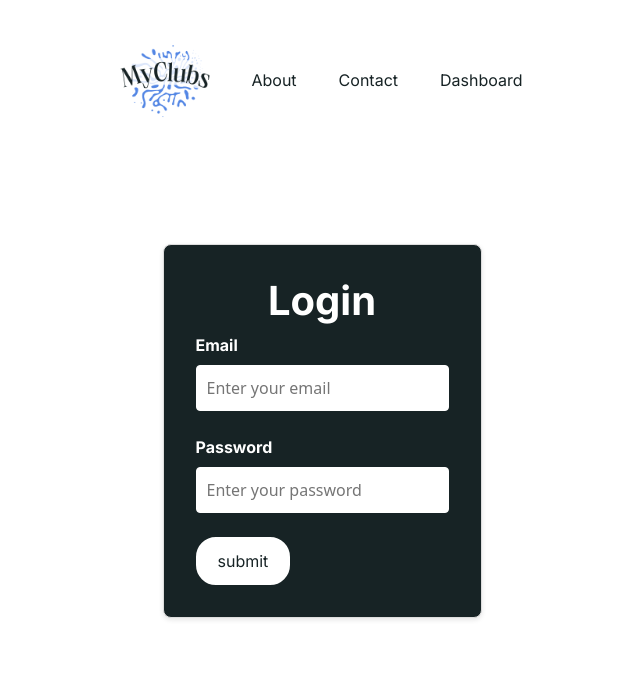
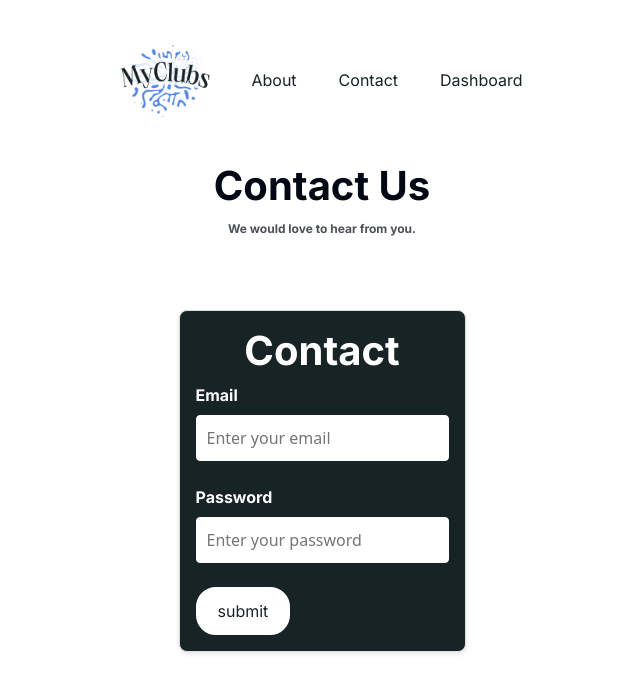
Before and after one commit to HoldenFolk/club-connect, a React (Create React App) app: page /contact in a window 1280 px wide. Shown: the top 692 px of the page, without its empty margins (318-958 px from the left). Built offline with nearby package versions, Linux system fonts and the light colour scheme.

Commit message:
merging..

```diff
--- a/src/components/molecule/ContactForm.jsx
+++ b/src/components/molecule/ContactForm.jsx
@@ -19,7 +19,7 @@
   return (
     <FormWrapper>
       <form onSubmit={handleSubmit(onSubmit)}>
-        <FormHeader>Login</FormHeader>
+        <FormHeader>Contact</FormHeader>
         <TextField
           label="Email"
           name="email"
@@ -77,9 +77,9 @@
   display: flex;
   justify-content: center;
   align-items: center;
-  max-width: 400px;
-  margin-top: 2rem;
-  padding: 2rem;
+  max-width: 50%;
+  margin-top: 1rem;
+  padding: 1rem;
   border: 1px solid #ddd;
   border-radius: 8px;
   box-shadow: 0 2px 5px rgba(0, 0, 0, 0.1);
--- a/src/components/organism/screens/Contact.jsx
+++ b/src/components/organism/screens/Contact.jsx
@@ -9,6 +9,12 @@
     <PageTemplate>
         <LandingPageHeader variant = 'black'>
         </LandingPageHeader>
+
+        <HeaderContainer>
+            Contact Us
+        </HeaderContainer>
+        <SubHeader>We would love to hear from you.</SubHeader>
+
         <FormDiv>
             <ContactForm>
             </ContactForm>
@@ -16,6 +22,33 @@
     </PageTemplate>
   );
 };
+
+
+const SubHeader = styled.h2`
+  color: ${({ theme }) => theme.colors.black};
+  font-family: ${({ theme }) => theme.fonts.primary};
+  display: flex;
+  justify-content: center;
+  font-size: 0.75rem;
+  font-weight: bold;
+  line-height: 1.5;
+  margin-top: 10px;
+  opacity: 70%;
+`;
+
+const HeaderContainer = styled.div`
+  color: ${({ theme }) => theme.colors.black};
+  font-family: ${({ theme }) => theme.fonts.primary};
+  display: flex;
+  justify-content: center;
+  align-items: center;
+  font-size: 2.5rem;
+  font-weight: bold;
+  line-height: 1.2;
+  /* text-transform: uppercase; */
+  margin-top: 2rem;
+  opacity: 100%;
+`;
 
 
 const FormDiv = styled.div`
```
